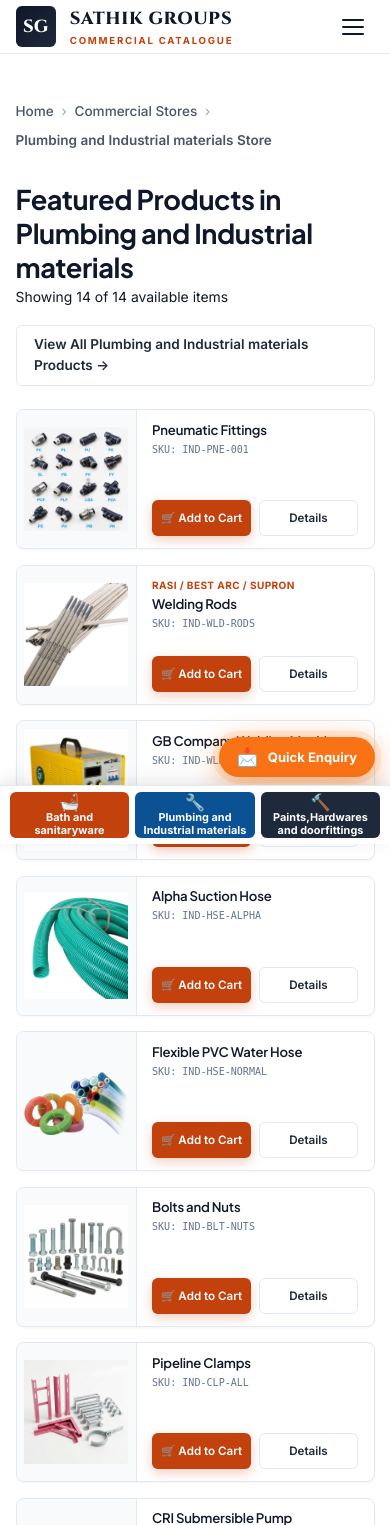
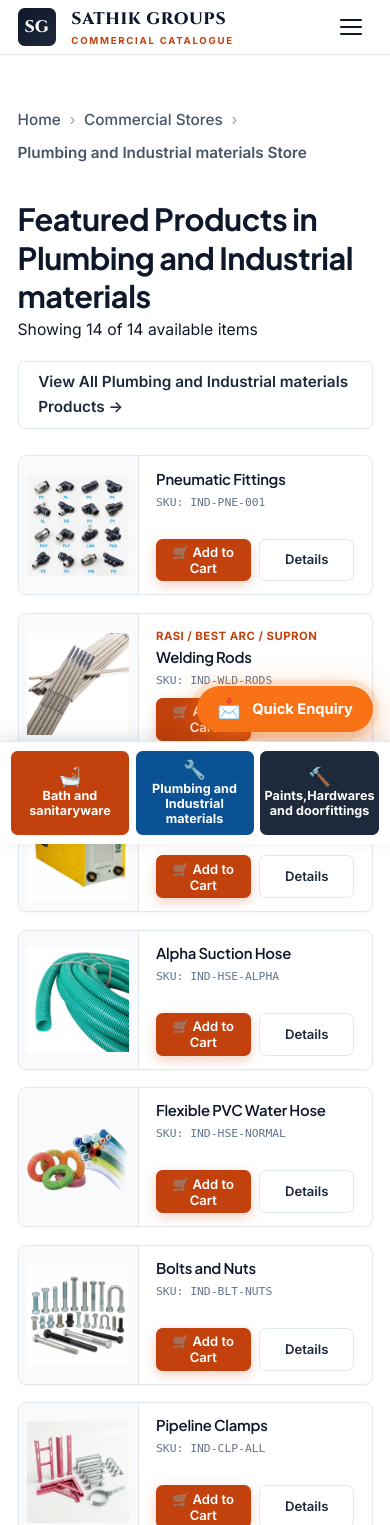
Before and after one commit to rohit-r-20/Sathik, a Flask app: page /stores/plumbing in a window 390 px wide. Shown: the top 1525 px of the page. Run offline with Flask 3, Linux system fonts and the light colour scheme; parts of the project's set-up code (start-up, migrations or seed data) failed here and were passed over.

Commit message:
Compacted top navbar, expanded bottom navbar buttons (+1 cm), increased root font size to 17.5px, and corrected template category background images

```diff
--- a/static/css/responsive.css
+++ b/static/css/responsive.css
@@ -63,11 +63,11 @@
   background: #ffffff;
   border-top: 1px solid var(--border);
   box-shadow: 0 -4px 16px rgba(15, 23, 42, 0.10);
-  padding: 0.4rem 0.625rem;
+  padding: 0.5rem 0.625rem;
   /* safe area inset for iOS home indicator */
-  padding-bottom: calc(0.4rem + env(safe-area-inset-bottom, 0px));
+  padding-bottom: calc(0.5rem + env(safe-area-inset-bottom, 0px));
   gap: 0.375rem;
-  height: 3.8rem;
+  height: 5.9rem;
 }
 
 .mobile-bar-btn {
@@ -76,18 +76,18 @@
   flex-direction: column;
   align-items: center;
   justify-content: center;
-  gap: 0.05rem;
-  padding: 0.2rem 0.25rem;
-  font-size: 0.7rem;
+  gap: 0.15rem;
+  padding: 0.5rem 0.25rem;
+  font-size: 0.72rem;
   font-weight: 700;
   border-radius: var(--radius-md);
   border: none;
   cursor: pointer;
   text-decoration: none;
   letter-spacing: 0.005em;
-  min-height: auto;
+  min-height: 4.6rem;
   text-align: center;
-  line-height: 1.15;
+  line-height: 1.2;
   transition: opacity 0.15s, transform 0.15s;
 }
 
@@ -178,7 +178,18 @@ body.modal-open {
 
   /* ── Show sticky bar & hamburger ── */
   .navbar {
-    height: 3.5rem !important;
+    height: 3.15rem !important;
+  }
+  .brand-icon {
+    width: 2.2rem !important;
+    height: 2.2rem !important;
+    font-size: 0.95rem !important;
+  }
+  .brand-name {
+    font-size: 0.95rem !important;
+  }
+  .brand-sub {
+    font-size: 0.55rem !important;
   }
   .mobile-sticky-bar {
     display: flex;
@@ -186,7 +197,7 @@ body.modal-open {
 
   /* Quick Enquiry FAB Mobile position above bottom sticky bar */
   .quick-enquiry-fab {
-    bottom: calc(4.3rem + env(safe-area-inset-bottom, 0px));
+    bottom: calc(6.4rem + env(safe-area-inset-bottom, 0px));
     right: 1rem;
     padding: 0.75rem 1.125rem;
     font-size: 0.84rem;
@@ -203,7 +214,7 @@ body.modal-open {
 
   /* Pad body so sticky bar doesn't cover footer content */
   body {
-    padding-bottom: calc(5.8rem + env(safe-area-inset-bottom, 0px));
+    padding-bottom: calc(7.9rem + env(safe-area-inset-bottom, 0px));
   }
 
   /* ── Mobile Navigation Drawer (full-width slide-down) ── */
--- a/static/css/style.css
+++ b/static/css/style.css
@@ -3,7 +3,7 @@
    ============================================================ */
 
 html {
-  font-size: 15.5px;
+  font-size: 17.5px;
 }
 
 :root {
--- a/templates/store_detail.html
+++ b/templates/store_detail.html
@@ -122,13 +122,13 @@
   }
 
   .category-card.pipes {
-    background-image: url('/static/images/products/plumbing/Normal hose.png');
+    background-image: url('/static/images/products/plumbing/normal_hose.png');
   }
   .category-card.pipe-fittings {
     background-image: url('/static/images/products/plumbing/pneumatic-fitting-products.jpg');
   }
   .category-card.pumps {
-    background-image: url('/static/images/products/plumbing/CRI submirsible pumps.png');
+    background-image: url('/static/images/products/plumbing/cri_submersible_pumps.png');
   }
   .category-card.paints-chemicals {
     background-image: url('/static/images/products/hardware/paints_common.jpg');
@@ -140,10 +140,10 @@
     background-image: url('/static/images/placeholder.jpg');
   }
   .category-card.bathware {
-    background-image: url('/static/images/products/bath-kitchen/jaquar_basin_mixer.png');
+    background-image: url('/static/images/products/jaquar_basin_mixer.png');
   }
   .category-card.kitchenware {
-    background-image: url('/static/images/products/bath-kitchen/cera_kitchen_sink.png');
+    background-image: url('/static/images/products/cera_kitchen_sink.png');
   }
   .category-header {
     display: flex;
```
